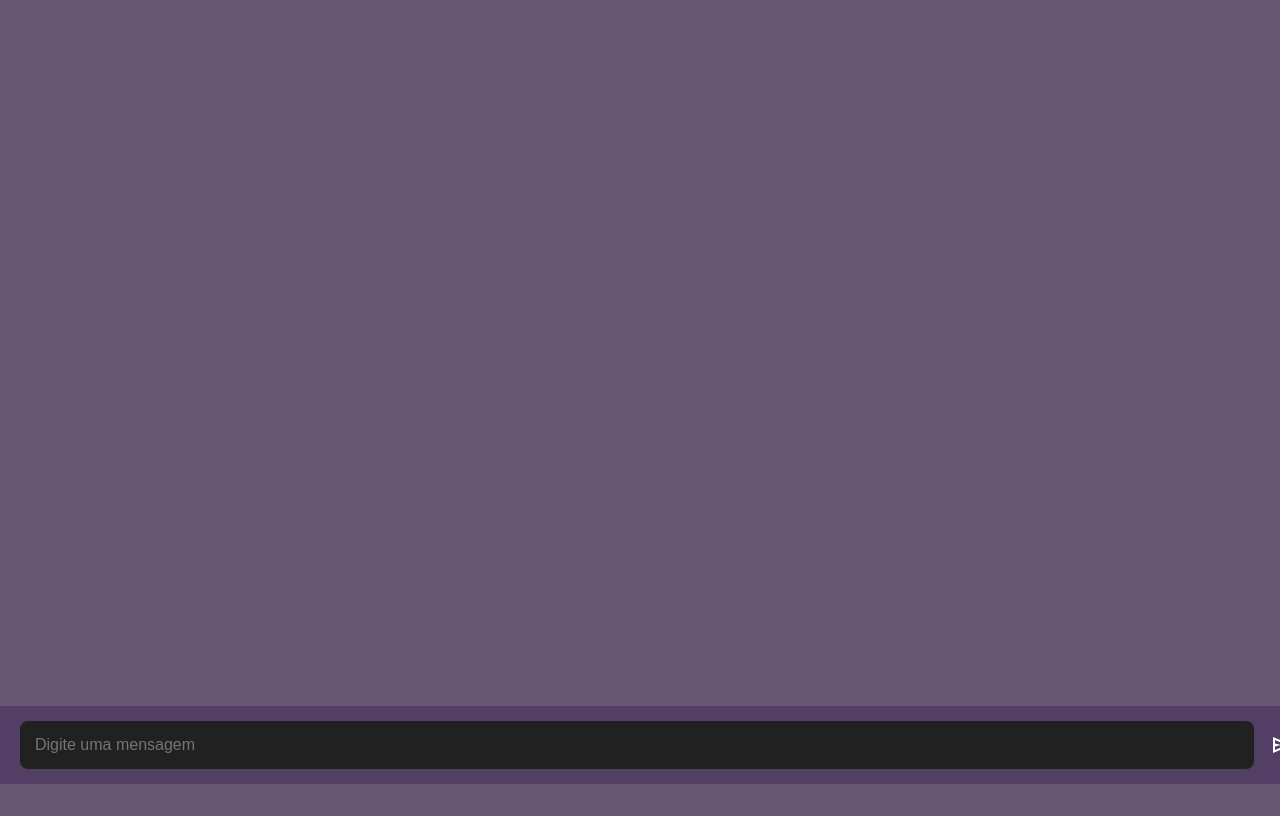
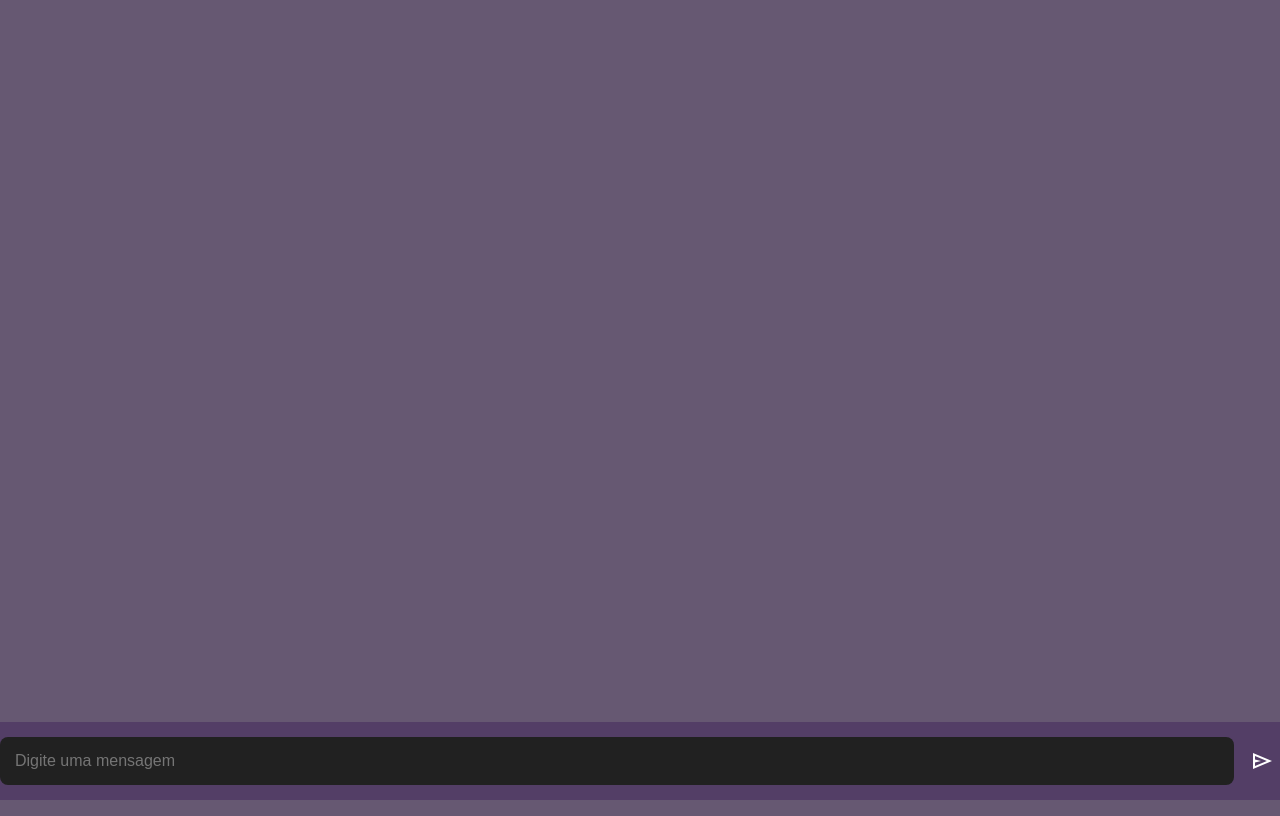
Before and after one commit to VitRicci/Chat-Online, a plain HTML site: page front-end/index4.html in a window 1280 px wide. Both pictures are taken after typing "Sample", "name@example.com", "Sample" into the empty fields and a click on the input "Enviar". Drawn offline with nearby package versions, Linux system fonts and the light colour scheme; files whose address does not match are found by name.

Commit message:
Update style4.css
Alteração no "padding"  e "margin" para melhor usabilidade e aparência.

```diff
--- a/front-end/css/style4.css
+++ b/front-end/css/style4.css
@@ -112,7 +112,8 @@ input[type="submit"]:hover{
 
 .chat__form{
     background-color: #533e66;
-    padding: 15px  20px;
+    padding: 15px  10px 15px 0px;
+    margin: 0;
     display: flex;
     align-items: center;
     gap: 10px;
```
